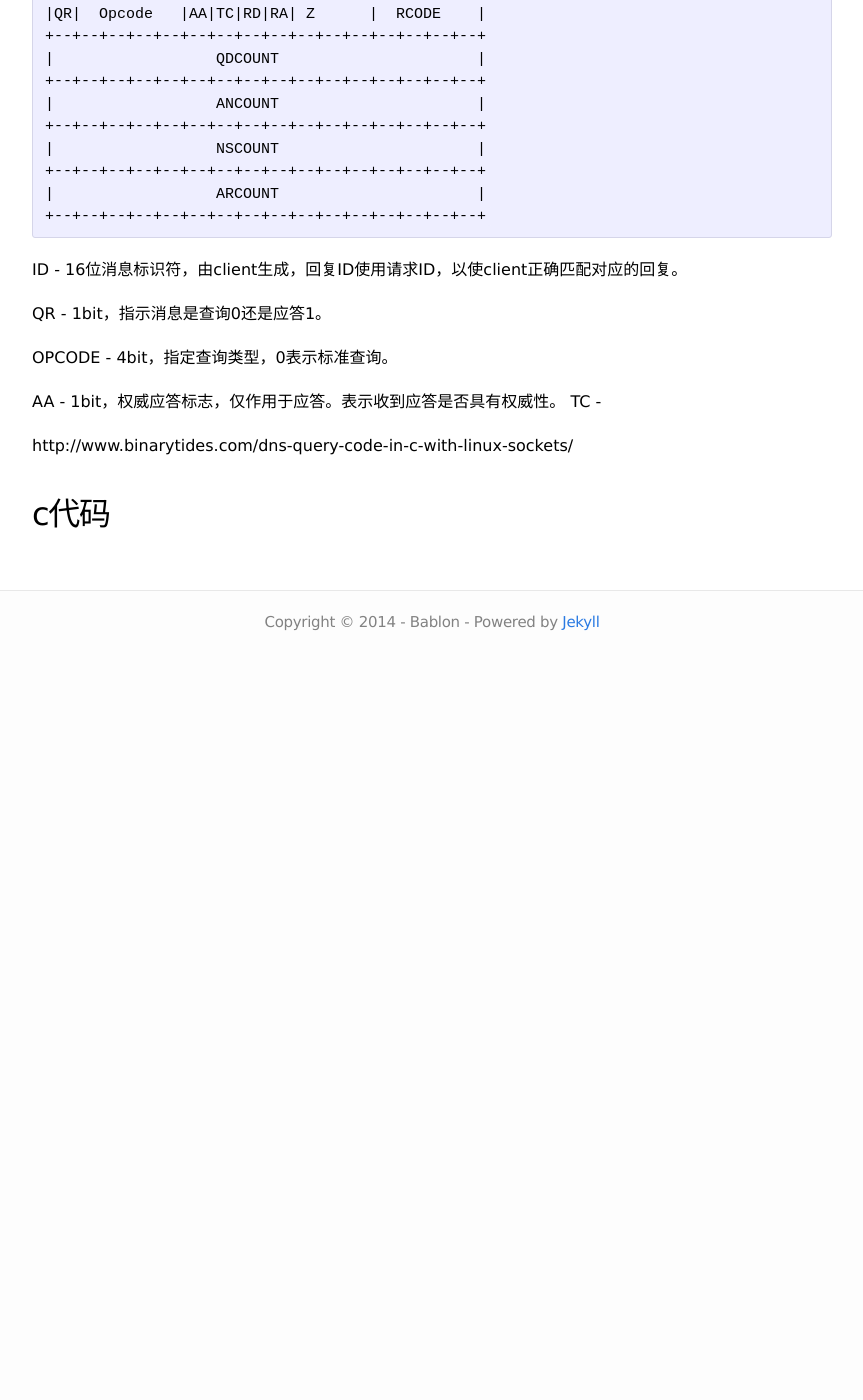
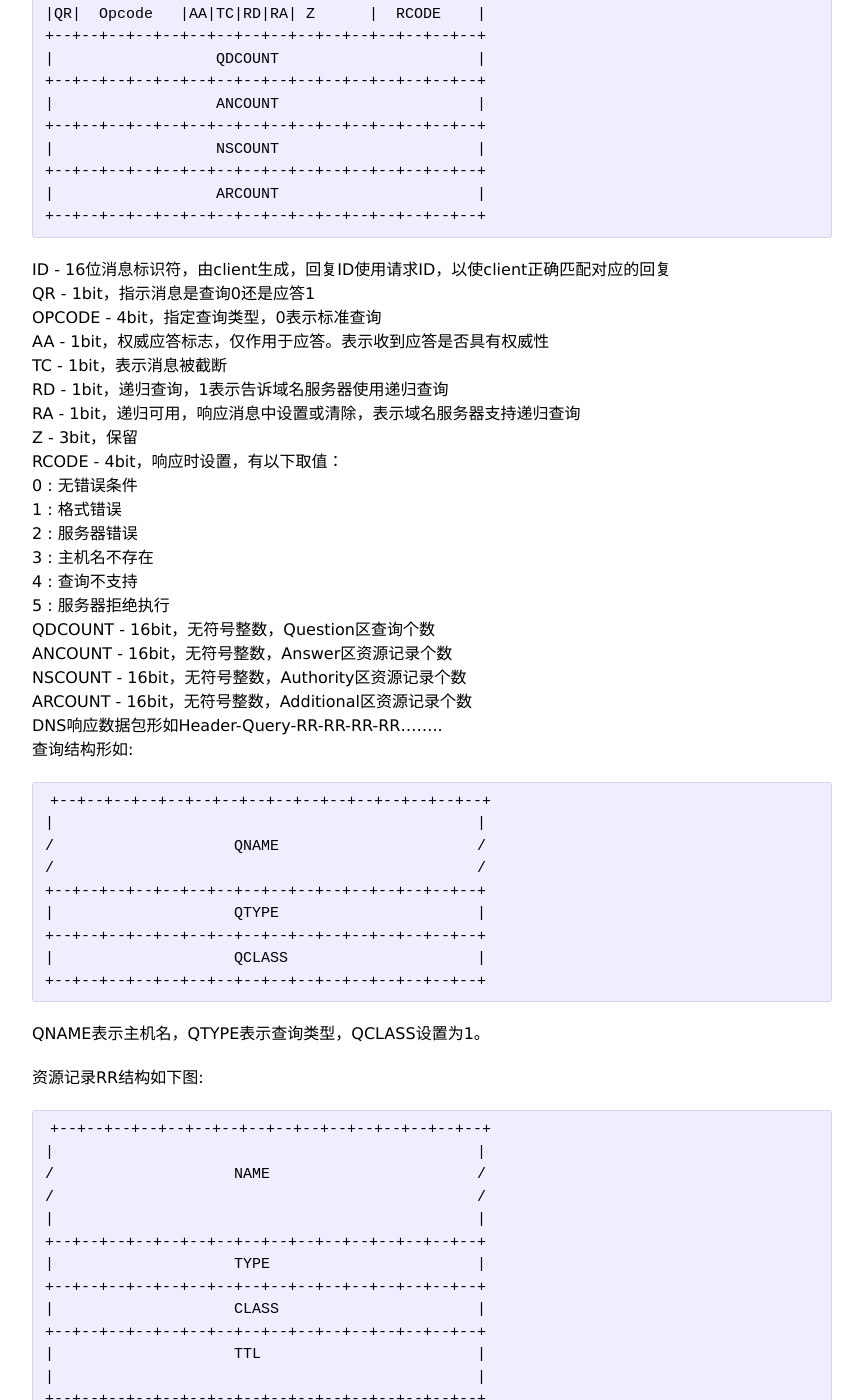
Before and after one commit to bablon/bablon.github.io, a Jekyll site: the page built from _posts/2014-08-13-dns-query-c.markdown, in a window 1280 px wide and 1400 px high, scrolled down 994 px. Shown: the whole window, without its empty margins (208-1071 px from the left). Built offline with Jekyll 4.4.1, drawn with Linux system fonts in a browser that asks for light colours; before the commit the page ends 1647 px from its top, so only the background shows below that; some of the changed text lies outside the part shown.

Commit message:
dns query blog update

```diff
--- a/_posts/2014-08-13-dns-query-c.markdown
+++ b/_posts/2014-08-13-dns-query-c.markdown
@@ -44,15 +44,69 @@ DNS回复数据头部含有资源记录（Resource Record）answer、authority
     |                  ARCOUNT                      |
     +--+--+--+--+--+--+--+--+--+--+--+--+--+--+--+--+
 
-ID - 16位消息标识符，由client生成，回复ID使用请求ID，以使client正确匹配对应的回复。
+ID - 16位消息标识符，由client生成，回复ID使用请求ID，以使client正确匹配对应的回复
+QR - 1bit，指示消息是查询0还是应答1
+OPCODE - 4bit，指定查询类型，0表示标准查询
+AA - 1bit，权威应答标志，仅作用于应答。表示收到应答是否具有权威性
+TC - 1bit，表示消息被截断
+RD - 1bit，递归查询，1表示告诉域名服务器使用递归查询
+RA - 1bit，递归可用，响应消息中设置或清除，表示域名服务器支持递归查询
+Z - 3bit，保留
+RCODE - 4bit，响应时设置，有以下取值：
+  0 : 无错误条件
+  1 : 格式错误
+  2 : 服务器错误
+  3 : 主机名不存在
+  4 : 查询不支持
+  5 : 服务器拒绝执行
+QDCOUNT - 16bit，无符号整数，Question区查询个数
+ANCOUNT - 16bit，无符号整数，Answer区资源记录个数
+NSCOUNT - 16bit，无符号整数，Authority区资源记录个数
+ARCOUNT - 16bit，无符号整数，Additional区资源记录个数
+DNS响应数据包形如Header-Query-RR-RR-RR-RR........
+查询结构形如:
 
-QR - 1bit，指示消息是查询0还是应答1。
+    +--+--+--+--+--+--+--+--+--+--+--+--+--+--+--+--+
+    |                                               |
+    /                    QNAME                      /
+    /                                               /
+    +--+--+--+--+--+--+--+--+--+--+--+--+--+--+--+--+
+    |                    QTYPE                      |
+    +--+--+--+--+--+--+--+--+--+--+--+--+--+--+--+--+
+    |                    QCLASS                     |
+    +--+--+--+--+--+--+--+--+--+--+--+--+--+--+--+--+
 
-OPCODE - 4bit，指定查询类型，0表示标准查询。
 
-AA - 1bit，权威应答标志，仅作用于应答。表示收到应答是否具有权威性。
-TC -
+  QNAME表示主机名，QTYPE表示查询类型，QCLASS设置为1。
 
-http://www.binarytides.com/dns-query-code-in-c-with-linux-sockets/
+资源记录RR结构如下图:
+
+    +--+--+--+--+--+--+--+--+--+--+--+--+--+--+--+--+
+    |                                               |
+    /                    NAME                       /
+    /                                               /
+    |                                               |
+    +--+--+--+--+--+--+--+--+--+--+--+--+--+--+--+--+
+    |                    TYPE                       |
+    +--+--+--+--+--+--+--+--+--+--+--+--+--+--+--+--+
+    |                    CLASS                      |
+    +--+--+--+--+--+--+--+--+--+--+--+--+--+--+--+--+
+    |                    TTL                        |
+    |                                               |
+    +--+--+--+--+--+--+--+--+--+--+--+--+--+--+--+--+
+    |                    RDLENGTH                   |
+    +--+--+--+--+--+--+--+--+--+--+--+--+--+--+--+--+
+    /                    RDATA                      /
+    /                                               /
+    +--+--+--+--+--+--+--+--+--+--+--+--+--+--+--+--+
+
+  TYPE字段表示RDATA怎样与NAME相关。例如，如果TYPE为１，RDATA包含名字对应的IP地址。
+
+## DNS压缩方案
+如果数据包中多次出现同一个字符串，比如google.com出现10次，第一次完全写入，以后出现的写入第一次出现位置的
+偏移值，如www.google.com写在偏移12的位置，紧接着ns.google.com，写成ns.16，16为google.com第一次的偏移值。
+偏移值占2字节，前2位为1，剩下的为偏移值。如16编码为11000000 00000000 + 10000。
 
 ## c代码
+
+reference: http://www.binarytides.com/dns-query-code-in-c-with-linux-sockets/
```
